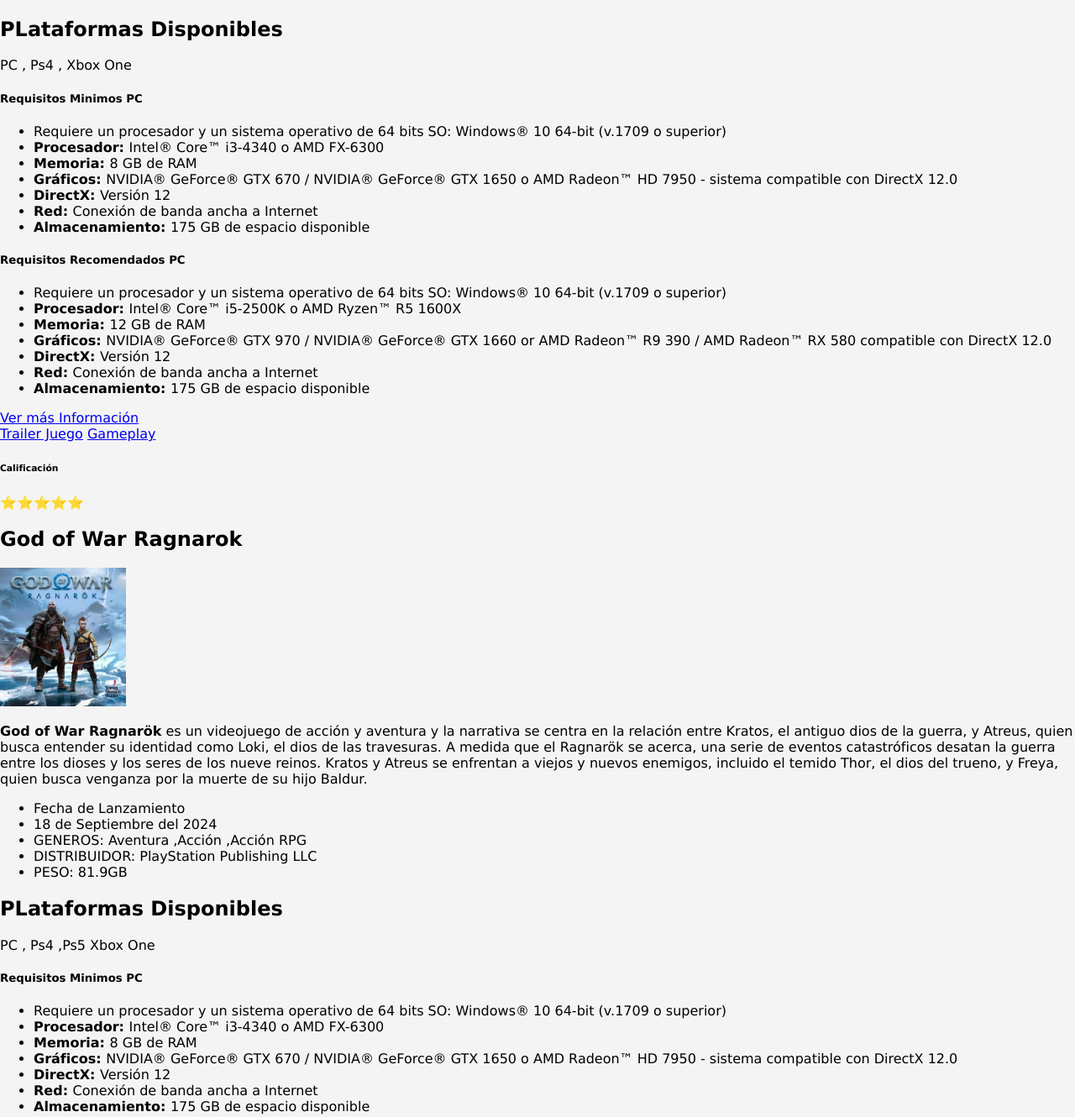
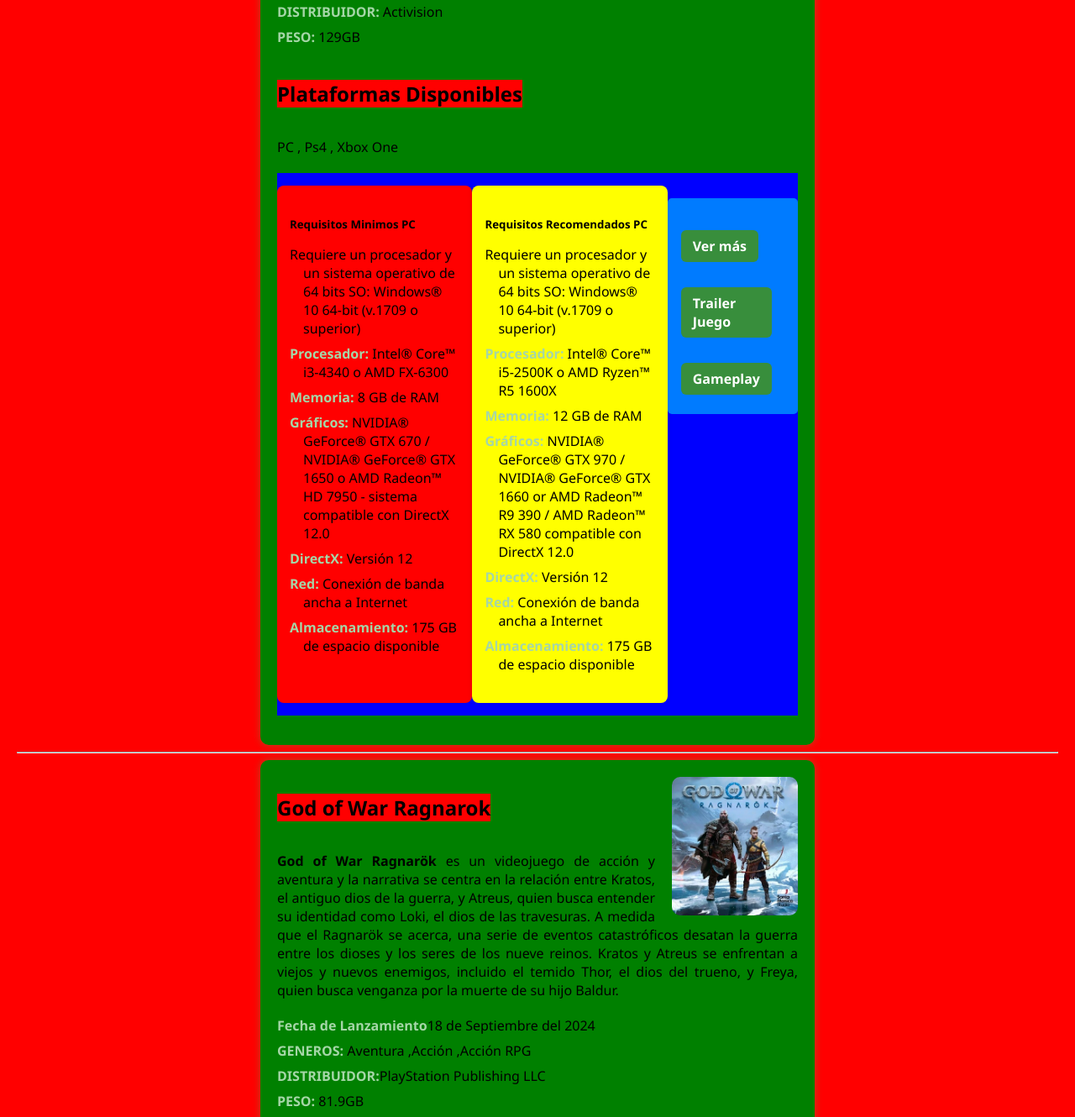
Before and after one commit to ljtandazo1/sitioweb, a plain HTML site: page paginasweb/videojuegos.html in a window 1280 px wide. Shown: the part 462-1792 px from the top of the page at 84% size. Drawn offline with Linux system fonts and the light colour scheme.

Commit message:
Juegos y Correciones

```diff
--- a/css/style.css
+++ b/css/style.css
@@ -602,6 +602,124 @@
 /*Pagina Libros*/
 
 
+/* Pagina Juegos*/
+section.contenido {
+    margin-top: 90px;
+    padding: 20px;
+    background-color: red;
+    border-radius: 12px;
+    font-family: 'Segoe UI', Tahoma, Geneva, Verdana, sans-serif;
+}
+
+section.contenido article.juegos {
+    margin-bottom: 40px;
+    padding: 20px;
+    background-color: green;
+    width: 50%;
+    border-radius: 10px;
+    box-shadow: 0 0 10px rgba(76, 175, 80, 0.4);
+    margin: 0 auto;
+}
+
+section.contenido article.juegos h2 {
+    display: inline-block;
+    background-color: red;
+}
+
+section.contenido article.juegos img {
+    float: right;
+    margin-left: 20px;
+    border-radius: 10px;
+    width: 150px;
+    height: auto;
+}
+
+section.contenido article.juegos p {
+    margin-bottom: 20px;
+    text-align: justify;
+}
+
+section.contenido article.juegos ul {
+    list-style: none;
+    padding-left: 0;
+    margin-bottom: 20px;
+}
+
+section.contenido article.juegos ul li {
+    margin-bottom: 8px;
+    padding-left: 1em;
+    text-indent: -1em;
+}
+
+section.contenido article.juegos ul li strong {
+    color: #a5d6a7;
+}
+
+section.contenido article.juegos h5,
+section.contenido article.juegos h6 {
+    color: black
+    margin-top: 20px;
+    margin-bottom: 12px;
+}
+
+section.contenido article.juegos a {
+    display: inline-block;
+    margin-right: 15px;
+    margin-top: 15px;
+    padding: 8px 14px;
+    background-color: #388e3c;
+    color: #fff;
+    text-decoration: none;
+    border-radius: 6px;
+    font-weight: 600;
+    transition: background-color 0.3s ease;
+}
+
+
+
+section.contenido article.juegos div {
+    margin-top: 15px;
+    margin-bottom: 15px;
+    clear: both;
+}
+.botones-juego {
+    padding: 0.5rem 1rem;
+    background-color: #007BFF;
+    color: #fff;
+    text-decoration: none;
+    border-radius: 5px;
+}
+
+.minimos,
+.optimos {
+    flex: 1 1 45%;
+    /* que cada uno ocupe aproximadamente el 45% del ancho */
+    box-sizing: border-box;
+    background-color: #f7f7f7;
+    /* opcional: fondo para destacar */
+    padding: 15px;
+    border-radius: 8px;
+    box-shadow: 0 0 6px rgba(0, 0, 0, 0.1);
+}
+
+.minimos  {
+    margin-top: 0;
+    background-color: red;
+}
+.optimos {
+    margin-top: 0;
+    background-color: yellow
+
+}
+
+.requisitos-juego {
+    display: flex;
+    justify-content: space-between;
+    background-color: blue;
+}
+
+/* Pagina Juegos*/
+
 /*RESPONSIVO*/
 
 @media (max-width: 768px) {
--- a/paginasweb/videojuegos.html
+++ b/paginasweb/videojuegos.html
@@ -34,7 +34,8 @@
         </nav>
     </header>
     <section class="contenido">
-        <div>
+
+        <article class="juegos">
             <h2>Call of Duty Modern Warfare PC</h2>
             <img src="../img/juegos/codwarfare.jpg" alt="Portada del juego Call of Duty Modern Warfare" width="150px">
             <p>
@@ -47,23 +48,24 @@
             </p>
             <div>
                 <ul>
-                    <li>Fecha de Lanzamiento</li>
-                    <li>25 de octubre de 2019</li>
-                    <li>GENEROS: Acción</li>
-                    <li>DISTRIBUIDOR: Activision</li>
-                    <li>PESO: 129GB</li>
+                    <li><strong>Fecha de Lanzamiento</strong>25 de octubre de 2019</li>
+                    <li><strong>GENEROS:</strong> Acción</li>
+                    <li><strong>DISTRIBUIDOR:</strong> Activision</li>
+                    <li><strong>PESO:</strong> 129GB</li>
                 </ul>
-                <h2>PLataformas Disponibles</h2>
+                <h2>Plataformas Disponibles</h2>
                 <p>PC , Ps4 , Xbox One</p>
             </div>
-            <div>
+            <div class="requisitos-juego">
+                <div class="minimos">
                     <h5>Requisitos Minimos PC</h5>
                     <ul>
                         <li>Requiere un procesador y un sistema operativo de 64 bits
                             SO: Windows® 10 64-bit (v.1709 o superior)</li>
                         <li><strong>Procesador: </strong>Intel® Core™ i3-4340 o AMD FX-6300</li>
                         <li><strong>Memoria: </strong>8 GB de RAM</li>
-                    <li><strong>Gráficos: </strong>NVIDIA® GeForce® GTX 670 / NVIDIA® GeForce® GTX 1650 o AMD Radeon™ HD
+                        <li><strong>Gráficos: </strong>NVIDIA® GeForce® GTX 670 / NVIDIA® GeForce® GTX 1650 o AMD
+                            Radeon™ HD
                             7950 - sistema
                             compatible con DirectX 12.0</li>
                         <li><strong>DirectX: </strong> Versión 12</li>
@@ -71,33 +73,41 @@
                         <li><strong>Almacenamiento: </strong>175 GB de espacio disponible</li>
                     </ul>
                 </div>
-            <div>
+                <div class="optimos">
                     <h5>Requisitos Recomendados PC</h5>
                     <ul>
                         <li>Requiere un procesador y un sistema operativo de 64 bits
                             SO: Windows® 10 64-bit (v.1709 o superior)</li>
                         <li><strong>Procesador: </strong>Intel® Core™ i5-2500K o AMD Ryzen™ R5 1600X</li>
                         <li><strong>Memoria: </strong>12 GB de RAM</li>
-                    <li><strong>Gráficos: </strong>NVIDIA® GeForce® GTX 970 / NVIDIA® GeForce® GTX 1660 or AMD Radeon™
+                        <li><strong>Gráficos: </strong>NVIDIA® GeForce® GTX 970 / NVIDIA® GeForce® GTX 1660 or AMD
+                            Radeon™
                             R9 390 / AMD Radeon™ RX 580 compatible con DirectX 12.0</li>
                         <li><strong>DirectX: </strong> Versión 12</li>
                         <li><strong>Red: </strong>Conexión de banda ancha a Internet</li>
                         <li><strong>Almacenamiento: </strong>175 GB de espacio disponible</li>
                     </ul>
                 </div>
-            <a href="https://www.zona-leros.com/juegos-pc/call-of-duty-modern-warfare-6839d8eb9dd70">Ver más
-                Información</a>
                 <div>
+                    <div class="botones-juego">
+                        <div class="btn-vermas">
+                            <a href="https://www.zona-leros.com/juegos-pc/call-of-duty-modern-warfare-6839d8eb9dd70">Ver
+                                más
+                            </a>
+                        </div>
+                        <div class="btn-trailer">
                             <a href="https://youtu.be/6IUzGzFJHBw">Trailer Juego</a>
+                        </div>
+                        <div btn-gameplay>
                             <a
                                 href="https://www.youtube.com/watch?v=Imw9YYGoOeU&list=PLcNU_oH-wkJ_nagp69utHBgp0rkUQuvGv">Gameplay</a>
                         </div>
-            <div>
-                <h6>Calificación</h6>
-                <p>⭐⭐⭐⭐⭐</p>
                     </div>
                 </div>
-        <div>
+            </div>
+        </article>
+        <hr>
+        <article class="juegos">
             <h2>God of War Ragnarok </h2>
             <img src="../img/juegos/gofragnarok.jpg" alt="Portada del juego Call of Duty Modern Warfare" width="150px">
             <p>
@@ -111,15 +121,13 @@
             </p>
             <div>
                 <ul>
-                    <li>Fecha de Lanzamiento</li>
-                    <li>18 de Septiembre del 2024</li>
-                    <li>GENEROS: Aventura ,Acción ,Acción RPG</li>
-                    <li>DISTRIBUIDOR: PlayStation Publishing LLC</li>
-                    <li>PESO: 81.9GB</li>
+                    <li><strong>Fecha de Lanzamiento</strong>18 de Septiembre del 2024</li>
+                    <li><strong>GENEROS:</strong> Aventura ,Acción ,Acción RPG</li>
+                    <li><strong>DISTRIBUIDOR:</strong>PlayStation Publishing LLC</li>
+                    <li><strong>PESO:</strong> 81.9GB</li>
                 </ul>
-                <h2>PLataformas Disponibles</h2>
+                <h2>Plataformas Disponibles</h2>
                 <p>PC , Ps4 ,Ps5 Xbox One</p>
-            </div>
             </div>
             <div>
                 <h5>Requisitos Minimos PC</h5>
@@ -150,8 +158,14 @@
                     <li><strong>Almacenamiento: </strong>190 GB de espacio disponible</li>
                 </ul>
             </div>
-        <a href="https://www.zona-leros.com/juegos-pc/god-of-war-ragnarok-deluxe-edition-pc-e">Ver más Información
+
+
+            <div class="contenedor">
+                <div class="ver-mas">
+                    <a href="https://www.zona-leros.com/juegos-pc/god-of-war-ragnarok-deluxe-edition-pc-e">Ver más
                     </a>
+                </div>
+            </div>
             <div>
                 <a href="https://youtu.be/F3jePdO9_jc">Trailer Juego</a>
                 <a href="https://youtu.be/nxZS8lq10Zg?list=PLJlI9jRkgxRnscZJiNNXkmYZzLGSoPBc7">Gameplay</a>
@@ -160,27 +174,34 @@
                 <h6>Calificación</h6>
                 <p>⭐⭐⭐⭐⭐</p>
             </div>
-        <div>
-            <h2>Grand Theft Auto V PC</h2>
+        </article>
+        <hr>
+        <article class="juegos">
+            <h2>Grand Theft Auto V</h2>
             <img src="../img/juegos/gtav.jpg" alt="Portada del juego Grand Theft Auto V " width="150px">
             <p>
-                <strong>Call of Duty: Modern Warfare</strong> es un videojuego de acción de disparos en primera persona
-                desarrollado por
-                Infinity Ward y publicado por Activision. Sirviendo como la decimosexta entrega general de la serie Call
-                of Duty, así como un reinicio de la subserie Modern Warfare.Vive una emocionante Campaña o reúne a tu
-                equipo en el juego online definitivo con desafíos de Operaciones Especiales y una combinación de modos y
-                mapas Multijugador.
+                <strong> Nueve años después de un atraco frustrado en Ludendorff
+                    (North Yankton)</strong>, que dejó a uno de sus perpetradores muerto, otro bajo arresto y obligó a
+                un tercero a
+                pasar a la clandestinidad, el ex ladrón de bancos, Michael Townley, fue dado por muerto en North Yankton
+                y ha sido puesto bajo protección de testigos por el agente corrupto del FIB Dave Norton, amigo íntimo
+                del mismo, trasladándolo así con su familia a Los Santos (San Andreas) con una nueva identidad: «Michael
+                De Santa». A Franklin Clinton, que trabaja como embargador de vehículos en un concesionario de coches,
+                junto con su amigo Lamar Davis, se le pide recuperar un vehículo perteneciente al hijo de Michael,
+                Jimmy, quien está atrasado en el pago de su adquisición. Deduciendo que su hijo está punto de
+                convertirse en una víctima de un fraude de crédito, Michael se esconde en el vehículo y se enfrenta a
+                Franklin. Cuando éste conduce de camino al concesionario, lo obliga a estrellar el coche contra la
+                vidriera del local. Clinton es despedido, pero él y De Santa se convierten en amigos.
             </p>
             <div>
                 <ul>
-                    <li>Fecha de Lanzamiento</li>
-                    <li>13 de Abril del 2015</li>
-                    <li>GENEROS: Acción y aventura, Mundo Abierto, Acción</li>
-                    <li>DISTRIBUIDOR: RockStar Games</li>
-                    <li>PESO: 129GB</li>
+                    <li><strong>Fecha de Lanzamiento</strong> 13 de Abril del 2015</li>
+                    <li><strong>GENEROS:</strong> Acción y aventura, Mundo Abierto, Acción</li>
+                    <li><strong>DISTRIBUIDOR:</strong> RockStar Games</li>
+                    <li><strong>PESO:</strong> 129GB</li>
                 </ul>
             </div>
-            <h2>PLataformas Disponibles</h2>
+            <h2>Plataformas Disponibles</h2>
             <p>PC ,Ps3, Ps4 , Ps5 , Xbox One</p>
             <div>
                 <h5>Requisitos Minimos PC</h5>
@@ -220,7 +241,7 @@
                 <h6>Calificación</h6>
                 <p>⭐⭐⭐⭐⭐</p>
             </div>
-        </div>
+        </article>
     </section>
     <aside class="menuderecho">
         <nav>
```
Lines whose indentation alone changed are shown as unchanged.
